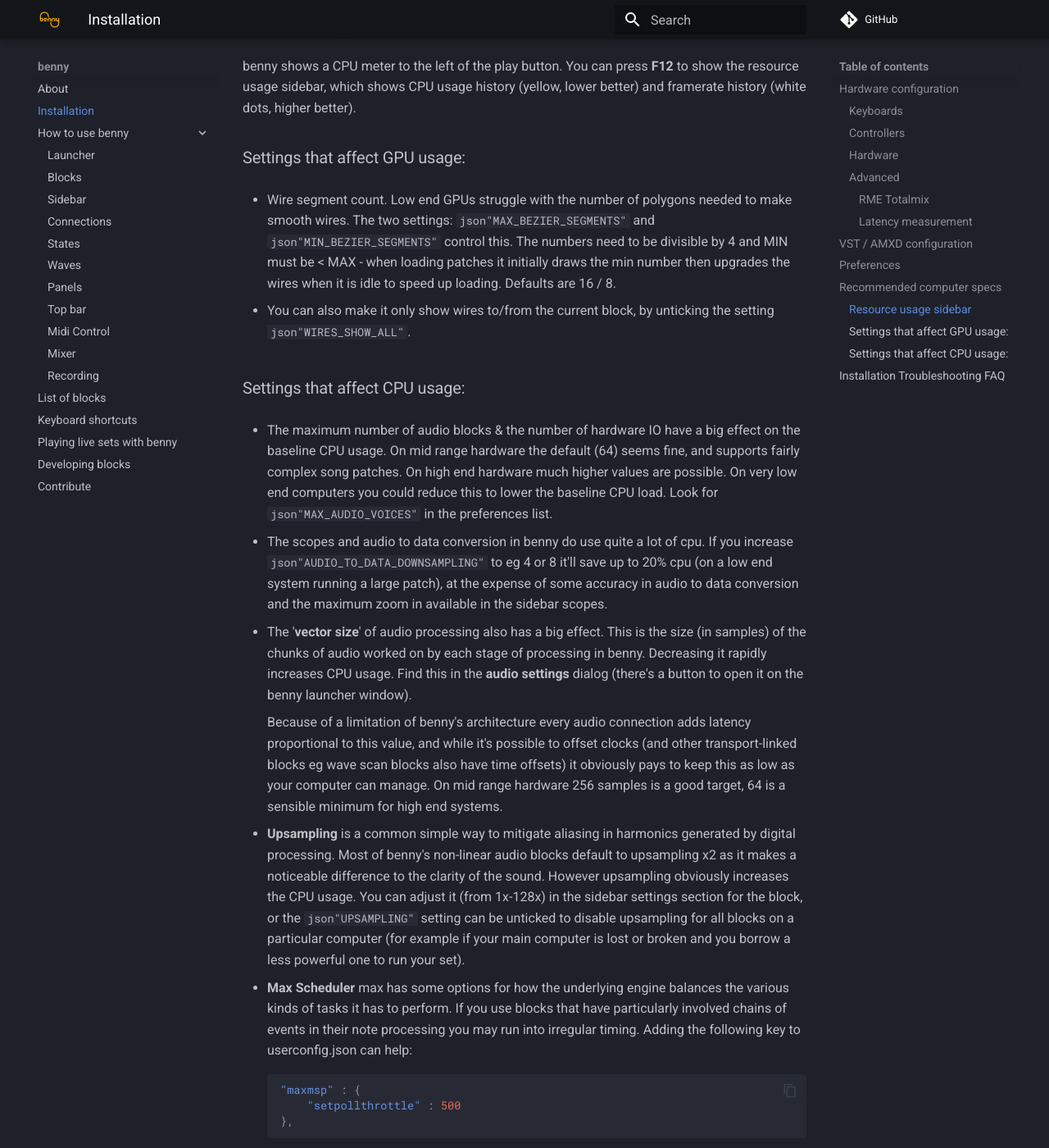
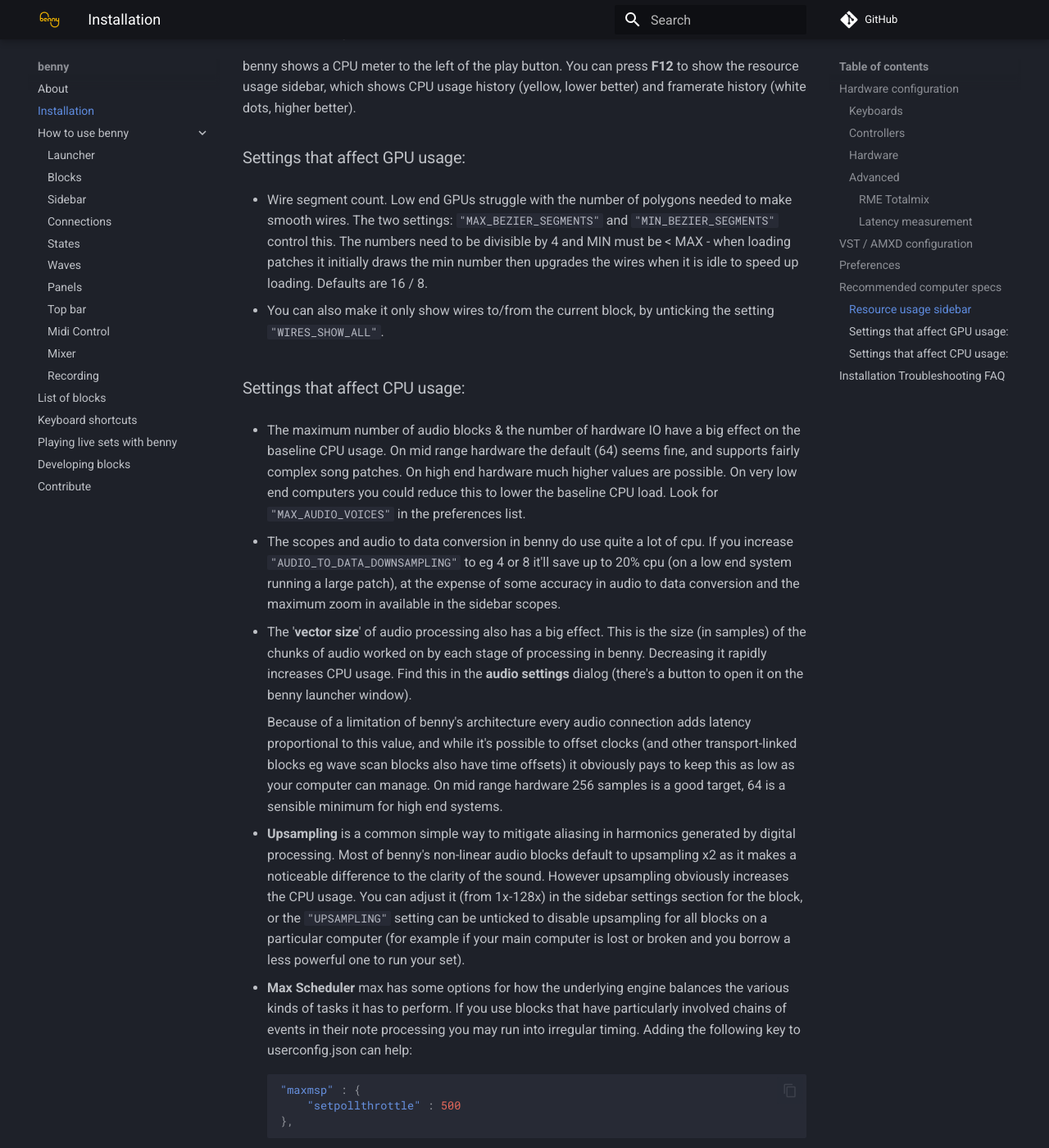
Before and after one commit to playbenny/benny_manual, an MkDocs documentation site: the page built from docs/installation.md, in a window 1280 px wide and 1400 px high, scrolled down 4166 px. Shown: the whole window at 82% size. Built offline with MkDocs 1.6.1 and Material for MkDocs 9.7.7, drawn with Linux system fonts in a browser that asks for light colours; comment, search, counter and statistics services are not loaded; some of the changed text lies outside the part shown.

Commit message:
fix formatting error

````diff
--- a/docs/installation.md
+++ b/docs/installation.md
@@ -117,21 +117,21 @@
 
 ### Settings that affect GPU usage:
 
-- Wire segment count. Low end GPUs struggle with the number of polygons needed to make smooth wires. The two settings: ```json"MAX_BEZIER_SEGMENTS"``` and ```json"MIN_BEZIER_SEGMENTS"``` control this. The numbers need to be divisible by 4 and MIN must be < MAX - when loading patches it initially draws the min number then upgrades the wires when it is idle to speed up loading. Defaults are 16 / 8.
+- Wire segment count. Low end GPUs struggle with the number of polygons needed to make smooth wires. The two settings: ```"MAX_BEZIER_SEGMENTS"``` and ```"MIN_BEZIER_SEGMENTS"``` control this. The numbers need to be divisible by 4 and MIN must be < MAX - when loading patches it initially draws the min number then upgrades the wires when it is idle to speed up loading. Defaults are 16 / 8.
 
-- You can also make it only show wires to/from the current block, by unticking the setting ```json"WIRES_SHOW_ALL"```.
+- You can also make it only show wires to/from the current block, by unticking the setting ```"WIRES_SHOW_ALL"```.
 
 ### Settings that affect CPU usage:
 
-- The maximum number of audio blocks & the number of hardware IO have a big effect on the baseline CPU usage. On mid range hardware the default (64) seems fine, and supports fairly complex song patches. On high end hardware much higher values are possible. On very low end computers you could reduce this to lower the baseline CPU load. Look for ```json"MAX_AUDIO_VOICES"``` in the preferences list.
+- The maximum number of audio blocks & the number of hardware IO have a big effect on the baseline CPU usage. On mid range hardware the default (64) seems fine, and supports fairly complex song patches. On high end hardware much higher values are possible. On very low end computers you could reduce this to lower the baseline CPU load. Look for ```"MAX_AUDIO_VOICES"``` in the preferences list.
 
-- The scopes and audio to data conversion in benny do use quite a lot of cpu. If you increase ```json"AUDIO_TO_DATA_DOWNSAMPLING"``` to eg 4 or 8 it'll save up to 20% cpu (on a low end system running a large patch), at the expense of some accuracy in audio to data conversion and the maximum zoom in available in the sidebar scopes.
+- The scopes and audio to data conversion in benny do use quite a lot of cpu. If you increase ```"AUDIO_TO_DATA_DOWNSAMPLING"``` to eg 4 or 8 it'll save up to 20% cpu (on a low end system running a large patch), at the expense of some accuracy in audio to data conversion and the maximum zoom in available in the sidebar scopes.
 
 - The '**vector size**' of audio processing also has a big effect. This is the size (in samples) of the chunks of audio worked on by each stage of processing in benny. Decreasing it rapidly increases CPU usage. Find this in the **audio settings** dialog (there's a button to open it on the benny launcher window).
 
     Because of a limitation of benny's architecture every audio connection adds latency proportional to this value, and while it's possible to offset clocks (and other transport-linked blocks eg wave scan blocks also have time offsets) it obviously pays to keep this as low as your computer can manage. On mid range hardware 256 samples is a good target, 64 is a sensible minimum for high end systems.
 
-- **Upsampling** is a common simple way to mitigate aliasing in harmonics generated by digital processing. Most of benny's non-linear audio blocks default to upsampling x2 as it makes a noticeable difference to the clarity of the sound. However upsampling obviously increases the CPU usage. You can adjust it (from 1x-128x) in the sidebar settings section for the block, or the ```json"UPSAMPLING"``` setting can be unticked to disable upsampling for all blocks on a particular computer (for example if your main computer is lost or broken and you borrow a less powerful one to run your set).
+- **Upsampling** is a common simple way to mitigate aliasing in harmonics generated by digital processing. Most of benny's non-linear audio blocks default to upsampling x2 as it makes a noticeable difference to the clarity of the sound. However upsampling obviously increases the CPU usage. You can adjust it (from 1x-128x) in the sidebar settings section for the block, or the ```"UPSAMPLING"``` setting can be unticked to disable upsampling for all blocks on a particular computer (for example if your main computer is lost or broken and you borrow a less powerful one to run your set).
 
 - **Max Scheduler** max has some options for how the underlying engine balances the various kinds of tasks it has to perform. If you use blocks that have particularly involved chains of events in their note processing you may run into irregular timing. Adding the following key to userconfig.json can help:
 
@@ -141,9 +141,9 @@
     },
     ```
 
-- **Hardware Recording** in order to be able to record directly from external hardware benny has to create a few objects in the max patch. These use a tiny bit of CPU. If you have lots of channels of external hardware and are struggling for CPU then unticking the ui preferences setting ```json"ENABLE_RECORD_HARDWARE"``` might help a little.
+- **Hardware Recording** in order to be able to record directly from external hardware benny has to create a few objects in the max patch. These use a tiny bit of CPU. If you have lots of channels of external hardware and are struggling for CPU then unticking the ui preferences setting ```"ENABLE_RECORD_HARDWARE"``` might help a little.
 
-- If you are on a very high DPI screen you can increase ```json"CLICK_BUFFER_SCALEDOWN"``` from its default of 2, which will slightly reduce the cpu cost of full screen redraws when they happen.
+- If you are on a very high DPI screen you can increase ```"CLICK_BUFFER_SCALEDOWN"``` from its default of 2, which will slightly reduce the cpu cost of full screen redraws when they happen.
 
 ## Installation Troubleshooting FAQ
 
````
Also changed, not shown: docs/live_sets.md (+1 -1 lines).
